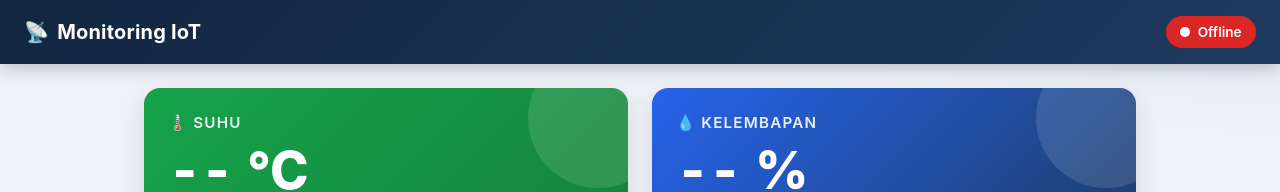
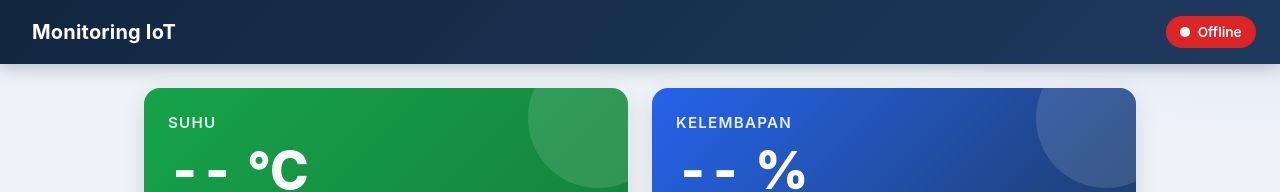
Before and after one commit to ZAKY05/iot-monitoring-kelompok1, a website: page public/index.html in a window 1280 px wide. Shown: the top 192 px of the page. Drawn offline with nearby package versions, Linux system fonts and the light colour scheme; no server answers.

Commit message:
update dashboard

```diff
--- a/public/style.css
+++ b/public/style.css
@@ -55,7 +55,7 @@ header h1 {
 }
 
 header h1::before {
-  content: "📡";
+  content: "";
   margin-right: .5rem;
 }
 
@@ -151,8 +151,8 @@ main {
   opacity: .9;
 }
 
-#cardSuhu h2::before { content: "🌡️ "; }
-#cardHum  h2::before { content: "💧 "; }
+#cardSuhu h2::before { content: " "; }
+#cardHum  h2::before { content: " "; }
 
 .card .value {
   margin: .5rem 0 .25rem;
```
